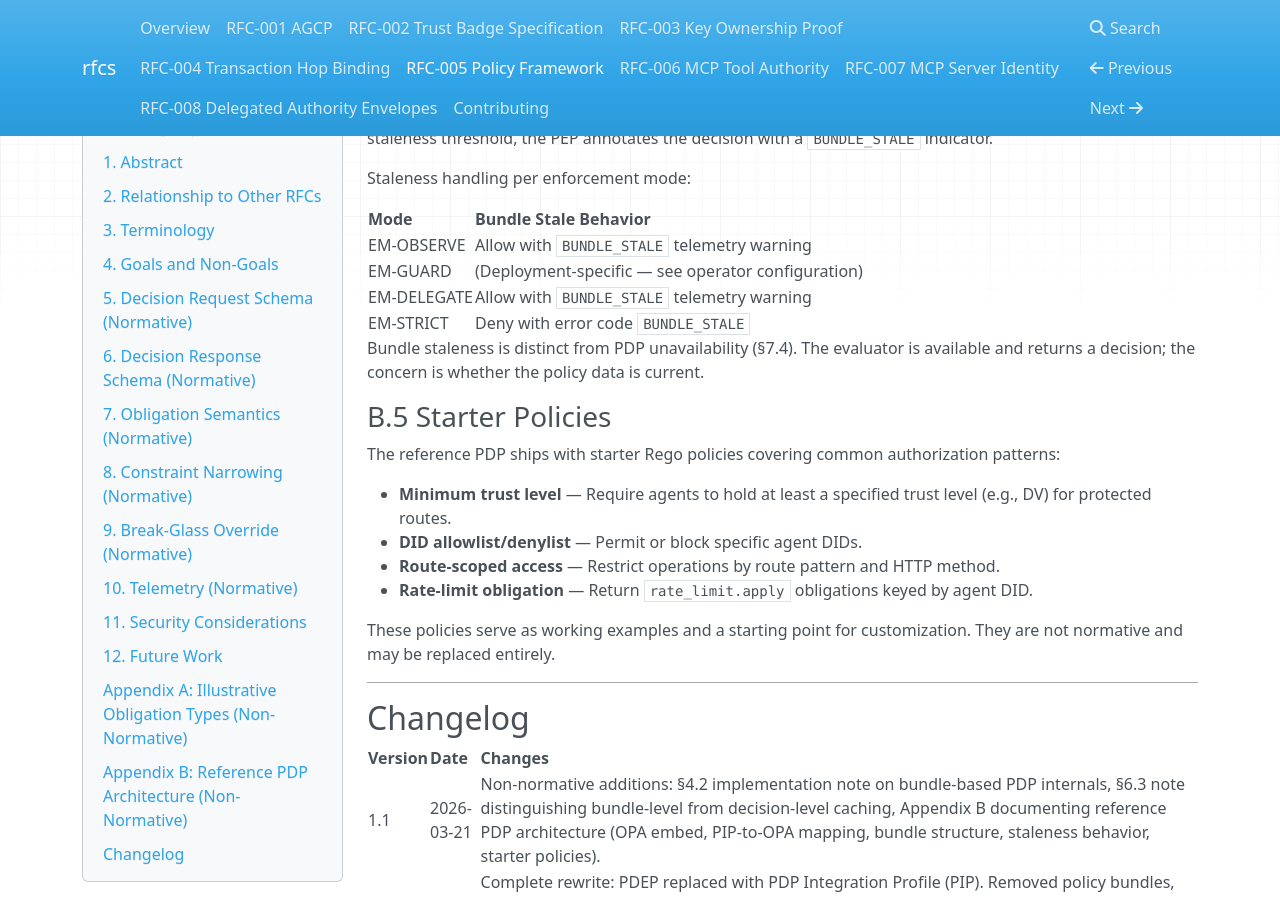
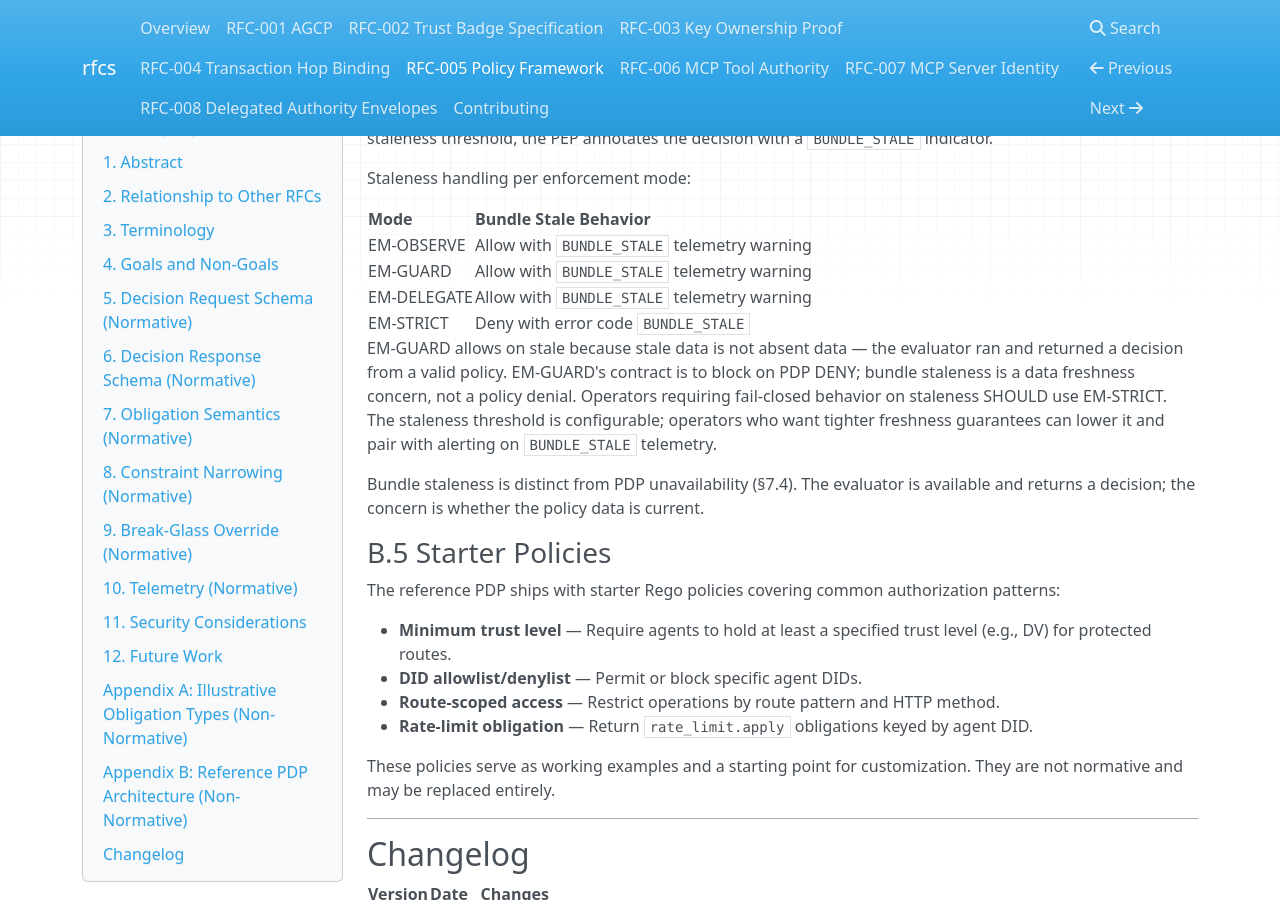
Before and after one commit to capiscio/capiscio-rfcs, an MkDocs documentation site: the page built from docs/005-policy-definition-distribution-enforcement.md, in a window 1280 px wide and 900 px high, scrolled down 10968 px. Built offline with MkDocs 1.6.1, drawn with Linux system fonts in a browser that asks for light colours; nearby versions of some CDN libraries.

Commit message:
fix(rfc-005): close EM-GUARD staleness behavior — allow with warning
Resolve the deployment-specific placeholder in Appendix B §B.4.
EM-GUARD allows on stale bundle with BUNDLE_STALE telemetry warning,
consistent with its deny-on-DENY contract. EM-STRICT remains the
fail-closed option. Added rationale paragraph.

```diff
--- a/docs/005-policy-definition-distribution-enforcement.md
+++ b/docs/005-policy-definition-distribution-enforcement.md
@@ -461,9 +461,11 @@ Staleness handling per enforcement mode:
 | Mode | Bundle Stale Behavior |
 |------|----------------------|
 | EM-OBSERVE | Allow with `BUNDLE_STALE` telemetry warning |
-| EM-GUARD | (Deployment-specific — see operator configuration) |
+| EM-GUARD | Allow with `BUNDLE_STALE` telemetry warning |
 | EM-DELEGATE | Allow with `BUNDLE_STALE` telemetry warning |
 | EM-STRICT | Deny with error code `BUNDLE_STALE` |
+
+EM-GUARD allows on stale because stale data is not absent data — the evaluator ran and returned a decision from a valid policy. EM-GUARD's contract is to block on PDP DENY; bundle staleness is a data freshness concern, not a policy denial. Operators requiring fail-closed behavior on staleness SHOULD use EM-STRICT. The staleness threshold is configurable; operators who want tighter freshness guarantees can lower it and pair with alerting on `BUNDLE_STALE` telemetry.
 
 Bundle staleness is distinct from PDP unavailability (§7.4). The evaluator is available and returns a decision; the concern is whether the policy data is current.
 
```
